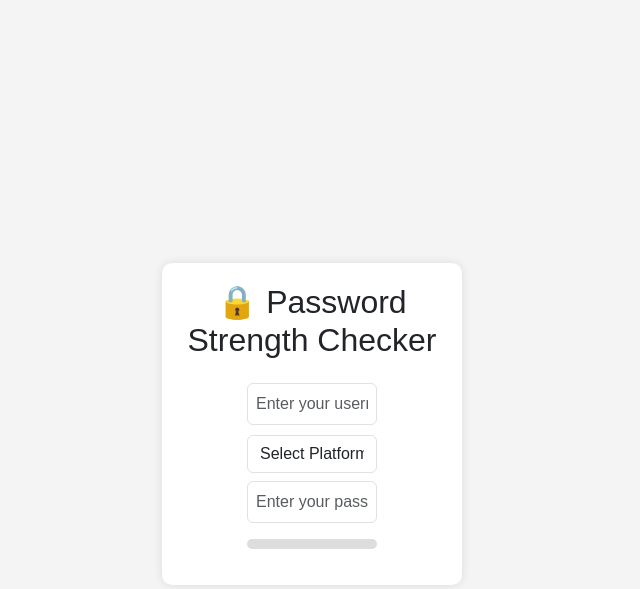
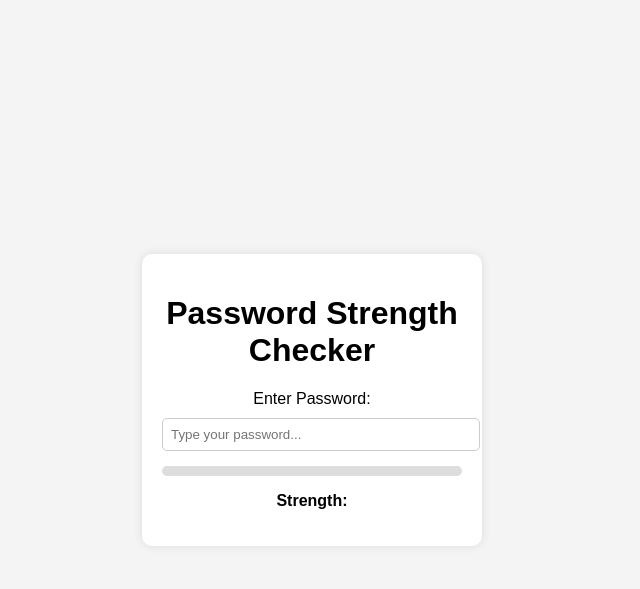
Before and after one commit to Saravanangrizz/password_strength-checker, a Flask app: page / in a window 1280 px wide. Shown: the top 589 px of the page, without its empty margins (328-968 px from the left). Run offline with Flask 3, Linux system fonts and the light colour scheme.

Commit message:
index.html

```diff
--- a/templates/index.html
+++ b/templates/index.html
@@ -4,41 +4,22 @@
     <meta charset="UTF-8">
     <meta name="viewport" content="width=device-width, initial-scale=1.0">
     <title>Password Strength Checker</title>
-
-    <!-- Bootstrap CSS -->
-    <link href="https://cdn.jsdelivr.net/npm/bootstrap@5.3.0/dist/css/bootstrap.min.css" rel="stylesheet">
-    <!-- Custom CSS -->
-    <link rel="stylesheet" type="text/css" href="{{ url_for('static', filename='styles.css') }}">
+    <link rel="stylesheet" href="{{ url_for('static', filename='styles.css') }}">
 </head>
 <body>
 
-    <div class="container text-center mt-5">
-        <h2 class="mb-4">🔒 Password Strength Checker</h2>
+    <div class="container">
+        <h1>Password Strength Checker</h1>
+        <label for="password">Enter Password:</label>
+        <input type="password" id="password" placeholder="Type your password..." onkeyup="checkPassword()">
 
-        <!-- Username Input -->
-        <input type="text" id="username" class="form-control w-50 mx-auto p-2" placeholder="Enter your username">
-
-        <!-- Platform Selection -->
-        <select id="platform" class="form-control w-50 mx-auto mt-2">
-            <option value="general">Select Platform Type</option>
-            <option value="social">Social Media</option>
-            <option value="banking">Banking/Finance</option>
-            <option value="email">Email</option>
-            <option value="gaming">Gaming</option>
-        </select>
-
-        <!-- Password Input -->
-        <input type="password" id="password" class="form-control w-50 mx-auto p-2 mt-2" placeholder="Enter your password">
-
-        <!-- Password Strength Meter -->
-        <div class="progress mt-3 w-50 mx-auto">
-            <div id="strength-bar" class="progress-bar"></div>
+        <div class="progress">
+            <div id="strength-bar"></div>
         </div>
-
-        <p id="strength-text" class="mt-2"></p>
+        <p id="strength-text">Strength: </p>
+        <p id="suggestions"></p>
     </div>
 
-    <!-- JavaScript -->
     <script src="{{ url_for('static', filename='script.js') }}"></script>
 
 </body>
```
